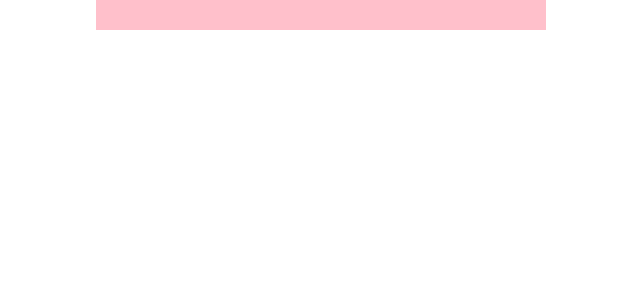
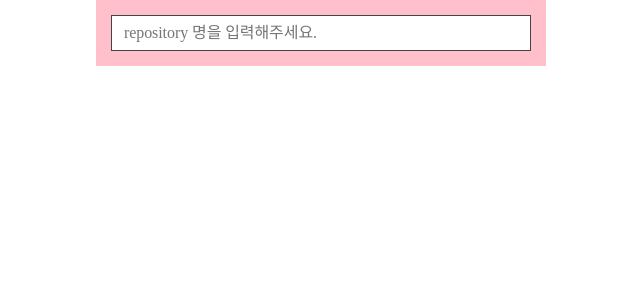
Before and after one commit to jjm2317/github-repo-info, a React (Create React App) app: page / in a window 1280 px wide. Shown: the top 300 px of the page, without its empty margins (319-959 px from the left). Built offline with nearby package versions, Linux system fonts and the light colour scheme; a web font is replaced by a local one.

Commit message:
feat: add draft search container

```diff
--- a/src/pages/main/MainPage.jsx
+++ b/src/pages/main/MainPage.jsx
@@ -1,7 +1,12 @@
 // import PropTypes from 'prop-types';
 
 import Container from 'components/Container';
+import Search from 'pages/main/components/search/Search';
 
-const MainPage = () => <Container />;
+const MainPage = () => (
+  <Container>
+    <Search />
+  </Container>
+);
 
 export default MainPage;
--- a/src/pages/main/components/search/Search.jsx
+++ b/src/pages/main/components/search/Search.jsx
@@ -1,27 +1,52 @@
+import { useState } from 'react';
+
 import PropTypes from 'prop-types';
 import styled from 'styled-components';
 
+import Button from 'components/Button';
 import TextInput from 'components/TextInput';
 import Typography from 'components/Typography';
-import Button from 'components/Button';
 
-const Search = () => <></>;
+const Search = () => {
+  const [searchValue, setSearchValue] = useState('');
+
+  const repoList = [
+    { id: 1, full_name: 'dtrupenn/Tetris' },
+    { id: 2, full_name: 'dtrupenn/Tetris2' },
+  ];
+
+  const handleChange = (e) => {
+    setSearchValue(e.target.value);
+  };
+
+  const handleRegister = () => {};
+
+  return (
+    <SearchView
+      repoList={repoList}
+      searchValue={searchValue}
+      onChange={handleChange}
+      onRegister={handleRegister}
+    />
+  );
+};
 
 export default Search;
 
-export const SearchView = ({ searchValue = '', repoList, handleRegister }) => (
+export const SearchView = ({ searchValue, repoList, onChange, onRegister }) => (
   <Form>
     <TextInput
+      placeholder="repository 명을 입력해주세요."
       type="text"
       value={searchValue}
-      placeholder="레포지토리 명을 입력해주세요."
+      onChange={onChange}
     />
-    {repoList && (
+    {searchValue && repoList && (
       <List>
         {repoList.map((repo) => (
           <Item key={repo.id}>
-            <Typography>{repo.full_name}</Typography>
-            <Button onClick={() => handleRegister(repo.id)}>등록</Button>
+            <Typography type="b1">{repo.full_name}</Typography>
+            <Button onClick={() => onRegister(repo.id)}>등록</Button>
           </Item>
         ))}
       </List>
@@ -30,8 +55,12 @@ export const SearchView = ({ searchValue = '', repoList, handleRegister }) => (
 );
 
 SearchView.propTypes = {
-  searchValue: PropTypes.string,
-  repoList: PropTypes.arrayOf(PropTypes.shape),
+  repoList: PropTypes.arrayOf(
+    PropTypes.shape({ full_name: PropTypes.string, id: PropTypes.number })
+  ).isRequired,
+  searchValue: PropTypes.string.isRequired,
+  onChange: PropTypes.func.isRequired,
+  onRegister: PropTypes.func.isRequired,
 };
 
 const Form = styled.form`
```
Also changed, not shown: 2 other files (tests, documents, lock files or other folders).
